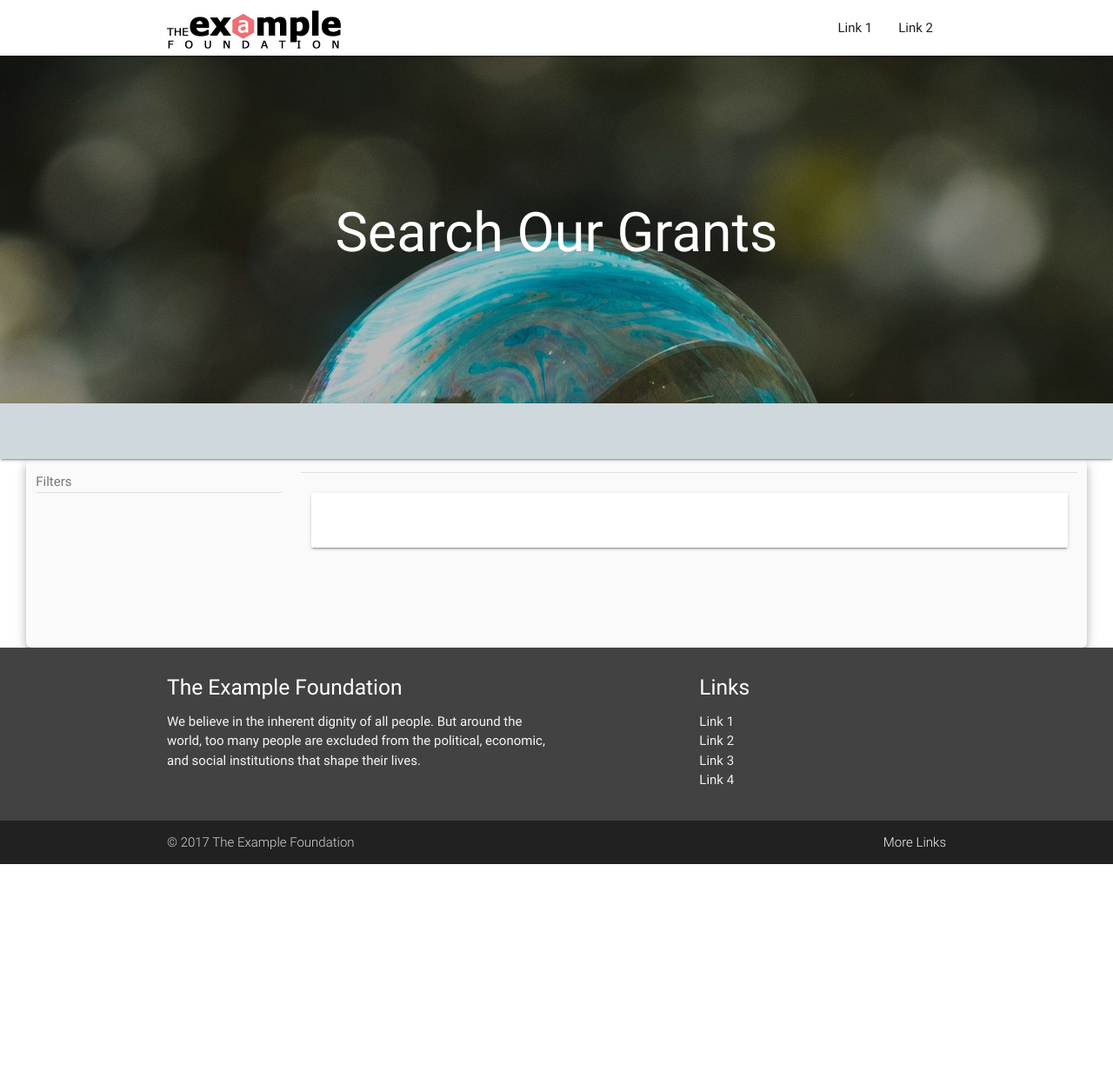
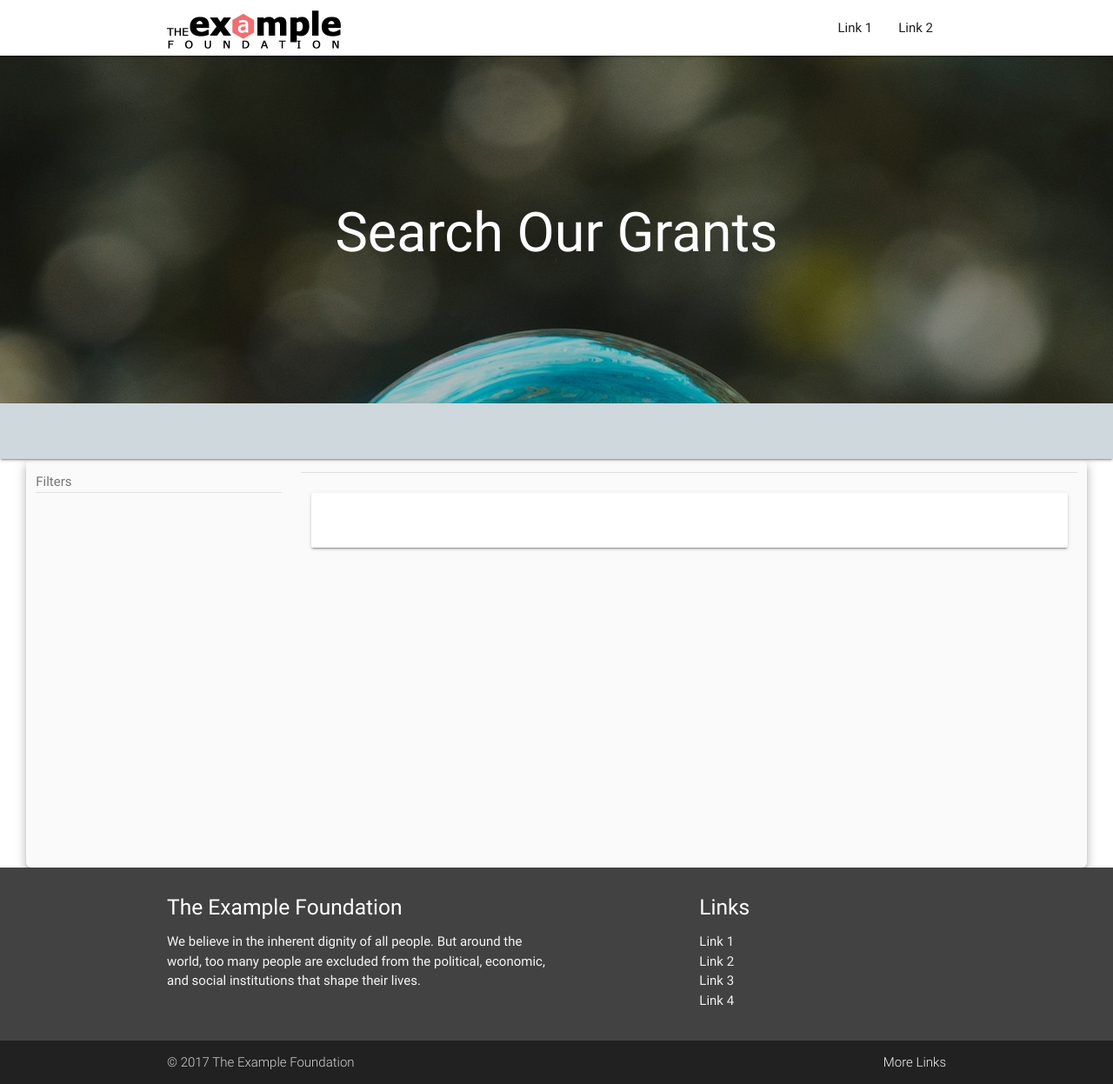
Before and after one commit to chadokruse/algolia-materialize-jekyll, a Jekyll site: the page built from index.html, in a window 1280 px wide. Shown: the whole page at 87% size. Built offline with Jekyll 4.4.1, drawn with Linux system fonts in a browser that asks for light colours; nearby versions of some CDN libraries; a style sheet for code colours, icons or effects is not loaded; before the commit the page ends 994 px from its top, so only the background shows below that.

Commit message:
Improve empty results styling

```diff
--- a/assets/css/search.scss
+++ b/assets/css/search.scss
@@ -144,6 +144,9 @@ nav.nav-center ul.ul-center li .ais-search-box {
 .section-raised {
   margin: 0px 30px 0px;
   border-radius: 6px;
+  @media screen and (min-width: 993px) {
+    min-height: 470px;
+  }
 }
 
 /* Stats */
```
